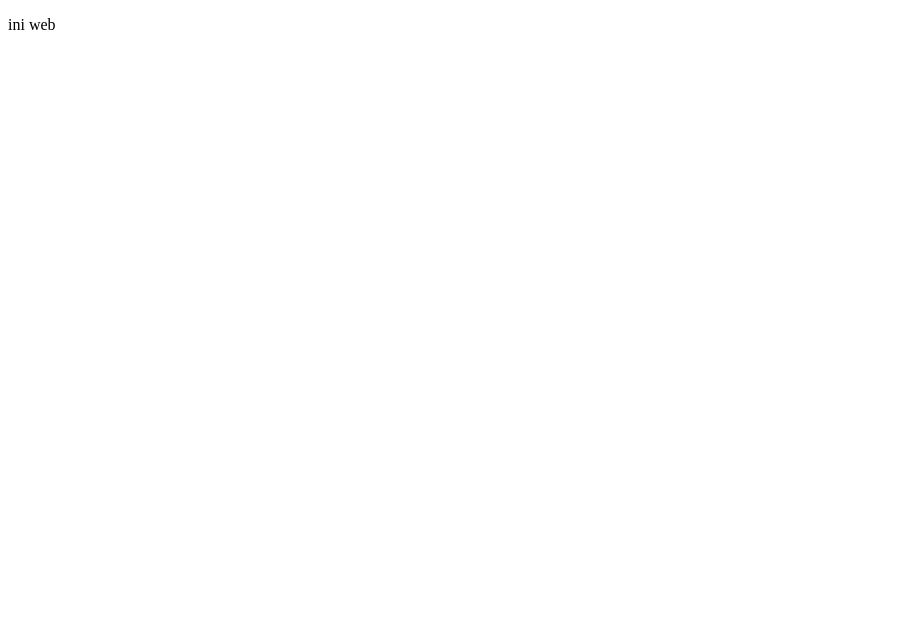
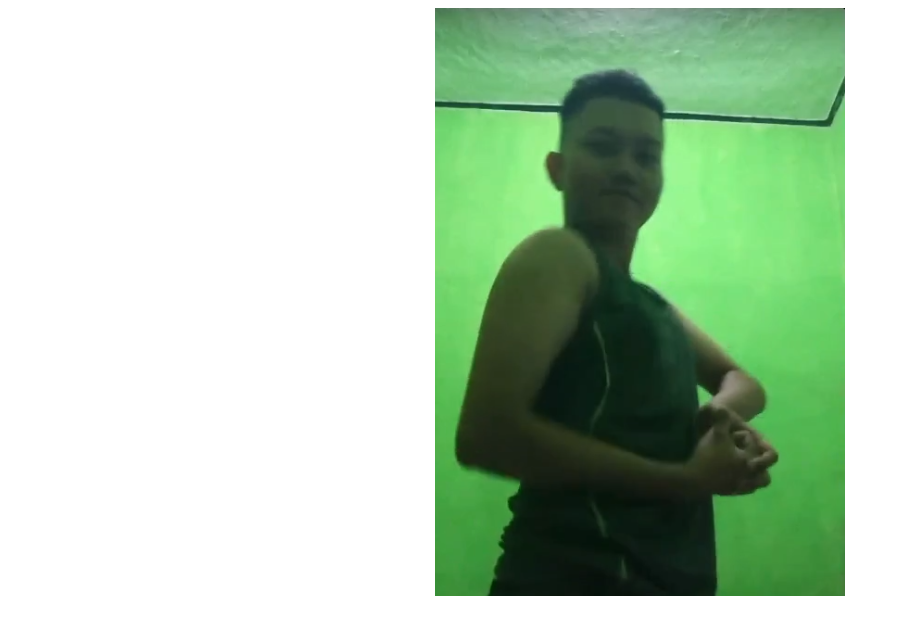
Before and after one commit to koichi687/van-der-linde, a plain HTML site: page index.html in a window 1280 px wide. Shown: the whole page, without its empty margins (0-899 px from the left). Drawn offline with Linux system fonts and the light colour scheme.

Commit message:
request al

```diff
--- a/index.html
+++ b/index.html
@@ -4,8 +4,11 @@
 	<meta charset="UTF-8">
 	<meta name="viewport" content="width=device-width, initial-scale=1.0">
 	<title>Document</title>
+	<link rel="stylesheet" href="style.css">
 </head>
 <body>
-	<p>ini web</p>
+    <div class="container-gambar">
+        <img src="miaw.png" alt="miaw">
+    </div>
 </body>
 </html>
--- /dev/null
+++ b/style.css
@@ -0,0 +1,5 @@
+.container-gambar {
+  display: flex;
+  justify-content: center;
+  align-items: center;
+}
```
Also changed, not shown: miaw.png (added), 1 other file.
